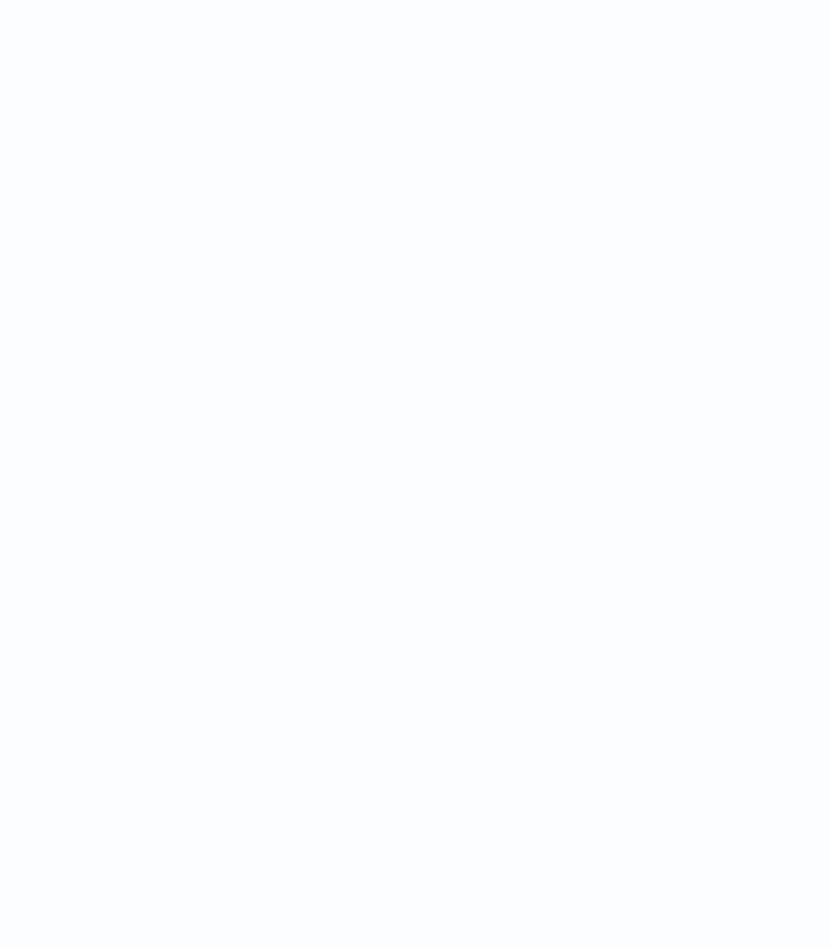
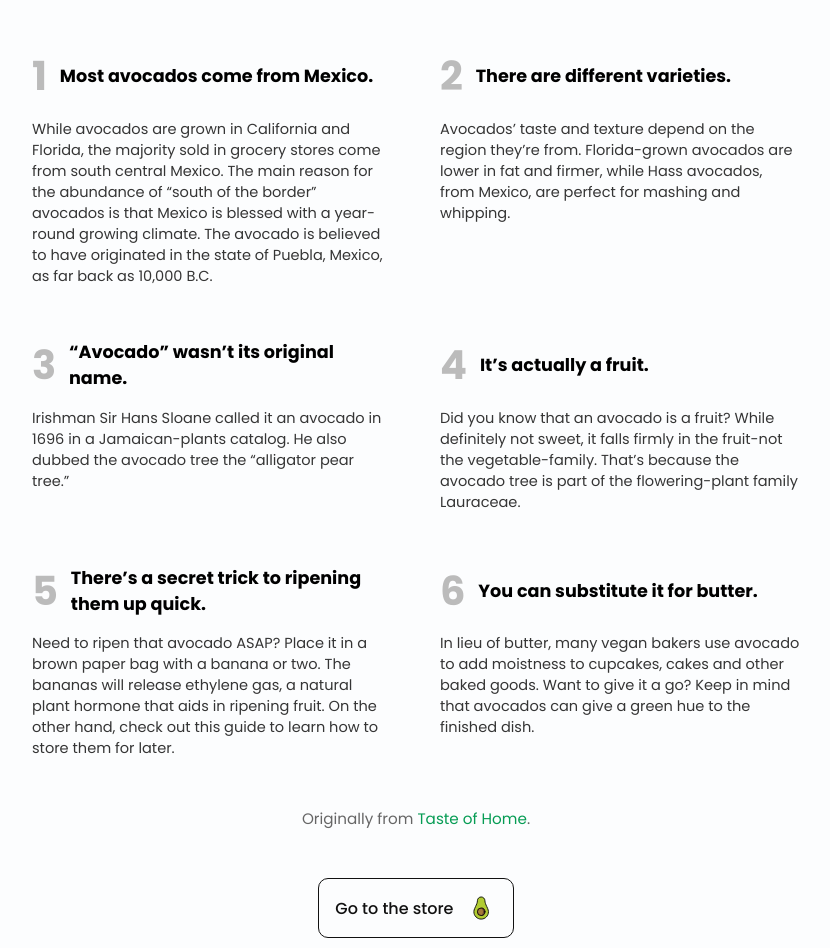
Before and after one commit to devenapuros/Avocadoo, a Next.js app: page /why-buy in a window 1280 px wide. Shown: the part 644-1592 px from the top of the page, without its empty margins (224-1054 px from the left). Before the commit the page ends 800 px from the top, so only its background shows below. Built offline with nearby package versions, Linux system fonts and the light colour scheme.

Commit message:
Add why buy section

```diff
--- a/pages/why-buy.js
+++ b/pages/why-buy.js
@@ -1,5 +1,114 @@
+import { AvocadoEmoji } from "@icons/AvocadoEmoji";
+import Image from "next/image";
+import Link from "next/link";
 import React from "react";
 
 export default function WhyBuy() {
-    return <div>why-buy</div>;
+    return (
+        <section className="why-section">
+            <header>
+                <h1>Not sure about buying avocados?</h1>
+                <p>Here are 6 surprising facts about them.</p>
+            </header>
+            <Image
+                className="image"
+                src="/why-avocados.jpg"
+                width={768}
+                height={400}
+                objectFit="cover"
+            />
+            <article className="why-grid">
+                <div className="info-item">
+                    <div className="info-title">
+                        <span>1</span>
+                        <h1>Most avocados come from Mexico.</h1>
+                    </div>
+                    <p>
+                        While avocados are grown in California and Florida, the
+                        majority sold in grocery stores come from south central
+                        Mexico. The main reason for the abundance of “south of
+                        the border” avocados is that Mexico is blessed with a
+                        year-round growing climate. The avocado is believed to
+                        have originated in the state of Puebla, Mexico, as far
+                        back as 10,000 B.C.
+                    </p>
+                </div>
+                <div className="info-item">
+                    <div className="info-title">
+                        <span>2</span>
+                        <h1>There are different varieties.</h1>
+                    </div>
+                    <p>
+                        Avocados’ taste and texture depend on the region they’re
+                        from. Florida-grown avocados are lower in fat and
+                        firmer, while Hass avocados, from Mexico, are perfect
+                        for mashing and whipping.
+                    </p>
+                </div>
+                <div className="info-item">
+                    <div className="info-title">
+                        <span>3</span>
+                        <h1>“Avocado” wasn’t its original name.</h1>
+                    </div>
+                    <p>
+                        Irishman Sir Hans Sloane called it an avocado in 1696 in
+                        a Jamaican-plants catalog. He also dubbed the avocado
+                        tree the “alligator pear tree.”
+                    </p>
+                </div>
+                <div className="info-item">
+                    <div className="info-title">
+                        <span>4</span>
+                        <h1>It’s actually a fruit.</h1>
+                    </div>
+                    <p>
+                        Did you know that an avocado is a fruit? While
+                        definitely not sweet, it falls firmly in the fruit-not
+                        the vegetable-family. That’s because the avocado tree is
+                        part of the flowering-plant family Lauraceae.
+                    </p>
+                </div>
+                <div className="info-item">
+                    <div className="info-title">
+                        <span>5</span>
+                        <h1>
+                            There’s a secret trick to ripening them up quick.
+                        </h1>
+                    </div>
+                    <p>
+                        Need to ripen that avocado ASAP? Place it in a brown
+                        paper bag with a banana or two. The bananas will release
+                        ethylene gas, a natural plant hormone that aids in
+                        ripening fruit. On the other hand, check out this guide
+                        to learn how to store them for later.
+                    </p>
+                </div>
+                <div className="info-item">
+                    <div className="info-title">
+                        <span>6</span>
+                        <h1>You can substitute it for butter.</h1>
+                    </div>
+                    <p>
+                        In lieu of butter, many vegan bakers use avocado to add
+                        moistness to cupcakes, cakes and other baked goods. Want
+                        to give it a go? Keep in mind that avocados can give a
+                        green hue to the finished dish.
+                    </p>
+                </div>
+            </article>
+            <p className="credit-link">
+                Originally from&nbsp;
+                <a href="https://www.tasteofhome.com/article/13-surprising-facts-about-avocados/">
+                    Taste of Home
+                </a>
+                .
+            </p>
+            <Link href="/store">
+                <a className="btn secondary-btn">
+                    Go to the store
+                    <AvocadoEmoji />
+                </a>
+            </Link>
+        </section>
+    );
 }
--- a/styles/global.css
+++ b/styles/global.css
@@ -3,7 +3,7 @@
     --green-color: #069c54;
     --green-color-alt: #21ba45;
     --title-color: #111;
-    --text-color: #333;
+    --text-color: #353535;
     --gray-color: #666;
     --hover: #ececec;
 }
@@ -930,3 +930,83 @@ table.stats-container tr td:last-child {
 .checkout-card .eco-label a:hover {
     text-decoration: underline var(--green-color);
 }
+
+/*Why section */
+
+.why-section {
+    display: flex;
+    flex-direction: column;
+    align-items: center;
+    gap: 3rem;
+    width: 768px;
+    margin: 7rem auto;
+}
+
+.why-section .image {
+    border-radius: 1rem;
+}
+
+.why-section header {
+    width: 100%;
+}
+
+.why-section header h1 {
+    font-size: 2.2rem;
+}
+
+.why-section header p {
+    color: var(--gray-color);
+    font-size: 1.2rem;
+}
+
+.why-grid {
+    display: grid;
+    grid-template-columns: repeat(2, 1fr);
+    gap: 3rem;
+}
+
+.why-grid .info-item {
+    display: flex;
+    flex-direction: column;
+    gap: 0.8rem;
+}
+
+.why-grid .info-title {
+    display: flex;
+    align-items: center;
+    gap: 0.8rem;
+}
+
+.why-grid .info-item span {
+    font-size: 2.5rem;
+    font-weight: 900;
+    color: #bbb;
+}
+
+.why-grid .info-item h1 {
+    font-size: 1.1rem;
+}
+
+.why-grid .info-item p {
+    font-size: 0.91rem;
+    color: var(--text-color);
+}
+
+.credit-link {
+    text-align: center;
+    color: var(--gray-color);
+    font-size: 0.95rem;
+}
+
+.credit-link a {
+    color: var(--green-color);
+    text-decoration: none;
+}
+
+.credit-link a:hover {
+    text-decoration: underline;
+}
+
+.why-section .secondary-btn {
+    width: fit-content;
+}
```
Also changed, not shown: public/why-avocados.jpg (added).
